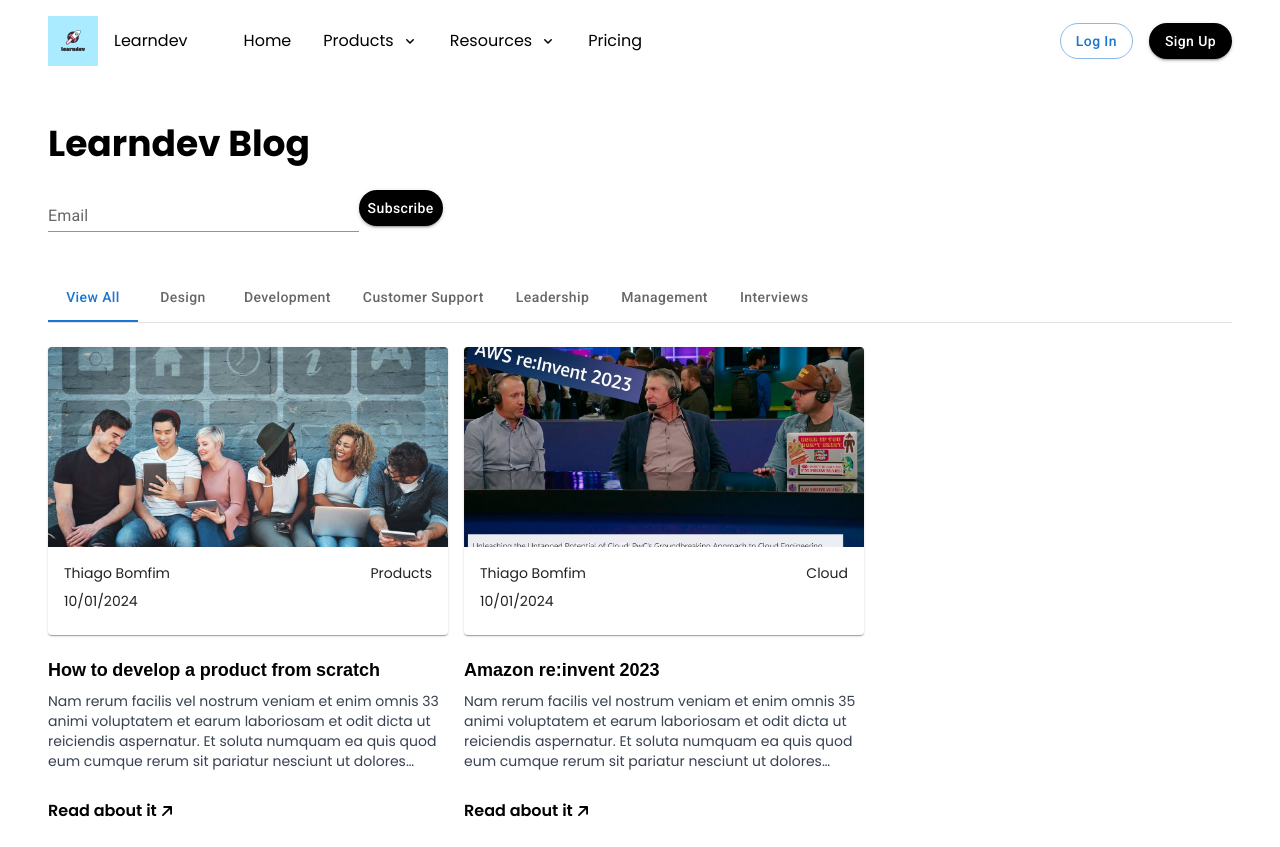
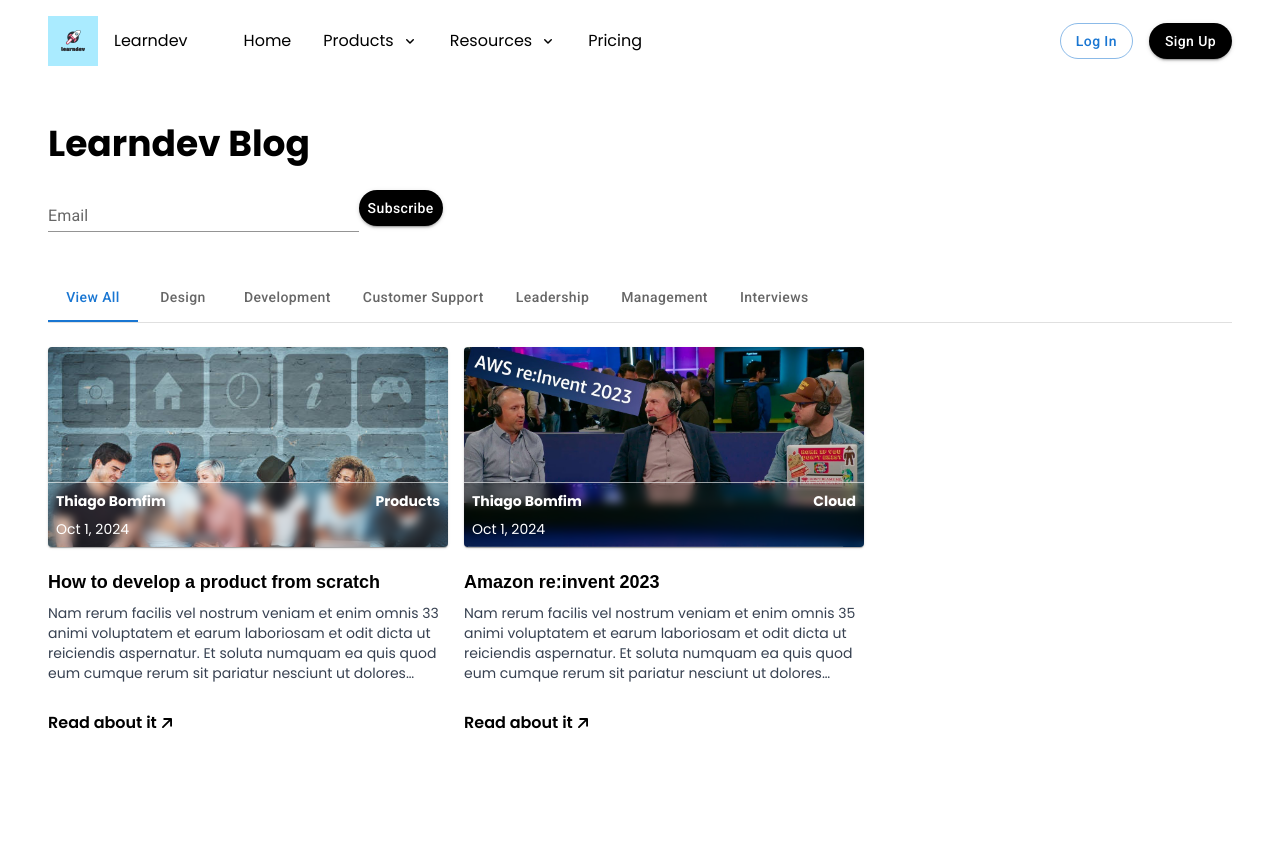
Before and after one commit to learndevBlog/learndev, a Next.js app: page / in a window 1280 px wide. After the commit the page ends 800 px from the top, so only its background shows below. Built offline with nearby package versions, Linux system fonts and the light colour scheme.

Commit message:
chore: create blur effect in post card content

```diff
--- a/app/components/PostFrontView.tsx
+++ b/app/components/PostFrontView.tsx
@@ -1,9 +1,10 @@
-import { Card, CardContent, CardMedia } from '@mui/material';
+import { Card, CardContent } from '@mui/material';
 import React from 'react';
 import { CustomLink } from './CustomLink';
-import { Roboto, Poppins, Noto_Sans_Georgian } from 'next/font/google'
+import { Roboto, Noto_Sans_Georgian } from 'next/font/google'
 import { ArrowUpRightIcon } from '@heroicons/react/16/solid';
 import tw from 'tailwind-styled-components';
+import emotionStyled from '@emotion/styled';
 
 
 const roboto = Roboto({
@@ -35,17 +36,24 @@
         title,
         id
     }) => {
+        const formattedDate = new Date(publishDate).toLocaleDateString('en-US', {
+            day: 'numeric',
+            month: 'short',
+            year: 'numeric'
+        });
+
     return (
         <Container>
             <Card>
-                <CardMedia sx={{ height: 200 }} image={image} />
-                <StyledCardContent>
-                    <div className='flex flex-col gap-2'>
-                        <span>{author}</span>
-                        <span>{publishDate}</span>
-                    </div>
-                    <span>{type}</span>
-                </StyledCardContent>
+                <StyledCardContentContainer sx={{ background: `url(${image})`, height: 200, backgroundSize: 'cover', padding: '0 !important' }}>
+                    <StyledCardContent className="flex justify-between">
+                        <div className='flex flex-col gap-2'>
+                            <span>{author}</span>
+                            <span style={{ fontWeight: 300 }}>{formattedDate}</span>
+                        </div>
+                        <span>{type}</span>
+                    </StyledCardContent>
+                </StyledCardContentContainer>
             </Card>
             <SummaryContainer>
                 <span className={`${georgia.className} font-bold text-lg`}>{title}</span>
@@ -74,11 +82,20 @@
     flex-1
 `;
 
-const StyledCardContent = tw(CardContent)`
+const StyledCardContentContainer = tw(CardContent)`
     flex
-    justify-between
+    flex-col
+    justify-end
     text-sm
 `;
+
+const StyledCardContent = emotionStyled.div`
+    padding: 8px;
+    border-top: 1px solid rgba(255, 255, 255, 0.6);
+    color: white;
+    font-weight: 700;
+    backdrop-filter: blur(5px);
+`
 
 const SummaryContainer = tw.div`
     flex
--- a/app/layout.tsx
+++ b/app/layout.tsx
@@ -1,9 +1,7 @@
 import type { Metadata } from 'next'
 import { Roboto, Poppins } from 'next/font/google'
 import './globals.css'
-import { Header } from './components/Header'
-
-
+import { Header } from './components/header'
 
 const poppins = Poppins({
   weight: ['400', '500', '600', '700', '800'],
```
